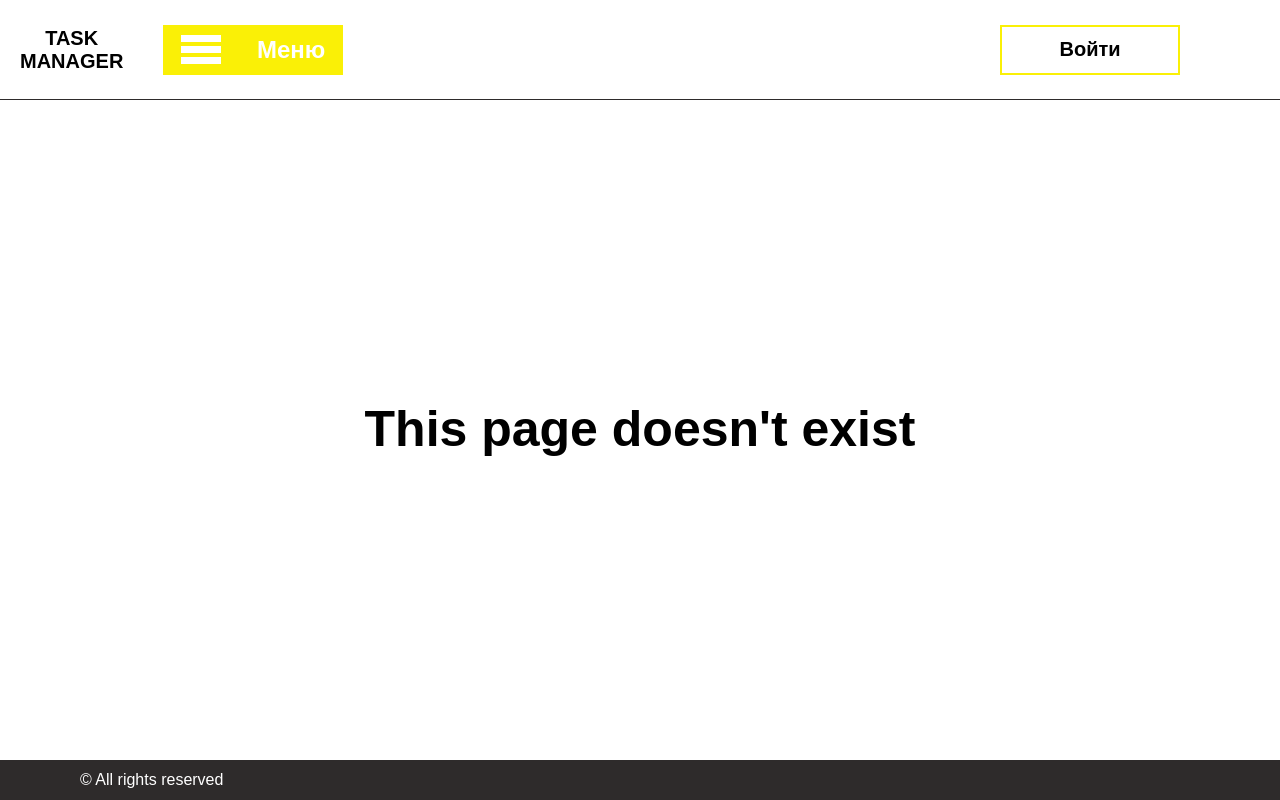
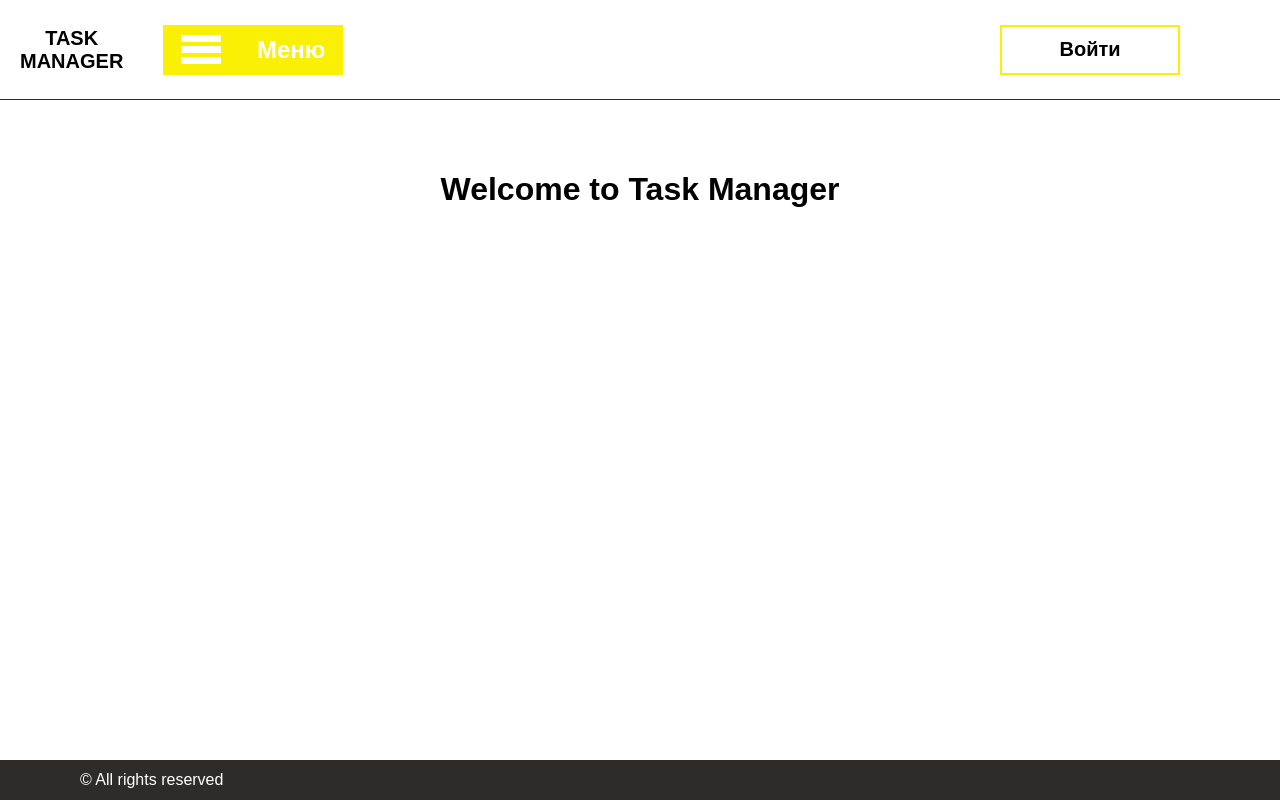
Before and after one commit to Vsevolod021/task-manager, a React (Create React App) app in the folder client/: page / in a window 1280 px wide. Built offline with nearby package versions, Linux system fonts and the light colour scheme; no server answers.

Commit message:
Organized save of authorization by page reload

```diff
--- a/client/src/App.tsx
+++ b/client/src/App.tsx
@@ -1,10 +1,14 @@
-import { Route, Routes, Link } from 'react-router-dom';
+import { useEffect } from 'react';
 
 import { Provider } from 'react-redux';
 import store from './store';
 
+import { useAppDispatch, useAppSelector } from './hooks/redux';
+
 import { CreationConditionContextProvider } from './contexts/creationCondition.context';
 import { DeskInfoContextProvider } from './contexts/deskInfo.context';
+
+import { AppRouter } from './router/AppRouter';
 
 import {
     NotFoundPage,
@@ -15,32 +19,15 @@ import {
     RegistrationPage,
     ProfilePage,
 } from './pages/index';
+import { check } from './http/userAPI';
+import { setUserName, toggleIsAuth } from './store/AuthSlice';
 
 function App() {
-    const app = () => {
-        return (
-            <>
-                <Routes>
-                    <Route path="/user/:id" element={<HomePage />} />
-                    <Route path="/user/profile" element={<ProfilePage />} />
-                    <Route path="/desks" element={<DesksPage />} />
-                    <Route path="/desk/:id" element={<DeskPage />} />
-                    <Route path="/login" element={<LoginPage />} />
-                    <Route
-                        path="/registration"
-                        element={<RegistrationPage />}
-                    />
-                    <Route path="*" element={<NotFoundPage />} />
-                </Routes>
-            </>
-        );
-    };
-
     return (
         <Provider store={store}>
             <DeskInfoContextProvider desksInfo={[]}>
                 <CreationConditionContextProvider isCreationOpened={false}>
-                    {app()}
+                    <AppRouter />
                 </CreationConditionContextProvider>
             </DeskInfoContextProvider>
         </Provider>
--- a/client/src/components/Append/Append.module.scss
+++ b/client/src/components/Append/Append.module.scss
@@ -6,6 +6,8 @@
     position: relative;
     cursor: pointer;
     transition: all ease-in-out 0.5s;
+    left: 50%;
+    transform: translateX(-50%);
 
     &:hover {
         border-color: var(--gray);
--- a/client/src/components/Arrow/Arrow.tsx
+++ b/client/src/components/Arrow/Arrow.tsx
@@ -23,6 +23,8 @@ export const Arrow: FC<ArrowProps> = ({ className }) => {
     const sighOut = () => {
         dispatch(toggleIsAuth(isAuth));
         dispatch(setUserName(''));
+
+        localStorage.clear();
     };
 
     const menuOptions = [
--- a/client/src/pages/DesksPage/DesksPage.tsx
+++ b/client/src/pages/DesksPage/DesksPage.tsx
@@ -5,6 +5,7 @@ import { DeskInfoContext } from '../../contexts/deskInfo.context';
 import { Layout } from '../../Layout/Layout';
 
 import styles from './DesksPage.module.scss';
+import { Append } from '../../components';
 
 export const DesksPage = () => {
     const { desksInfo } = useContext(DeskInfoContext);
@@ -13,6 +14,8 @@ export const DesksPage = () => {
     return (
         <Layout>
             <main className={styles.wrapper}>
+                {desksInfo.length !== 0 ? (
+                    <>
                         <h1 className={styles.title}>All desks</h1>
                         <div className={styles.desks}>
                             {desksInfo.map((d) => (
@@ -27,6 +30,13 @@ export const DesksPage = () => {
                                 </div>
                             ))}
                         </div>
+                    </>
+                ) : (
+                    <>
+                        <h1 className={styles.title}>Create your desk here</h1>
+                        <Append size="big" />
+                    </>
+                )}
             </main>
         </Layout>
     );
--- a/client/src/pages/HomePage/HomePage.tsx
+++ b/client/src/pages/HomePage/HomePage.tsx
@@ -10,8 +10,7 @@ export const HomePage = () => {
     return (
         <Layout>
             <main className={styles.wrapper}>
-                <h1 className={styles.title}>Create your desk here</h1>
-                <Append size="big" />
+                <h1>Welcome to Task Manager</h1>
             </main>
         </Layout>
     );
--- /dev/null
+++ b/client/src/router/AppRouter.tsx
@@ -0,0 +1,37 @@
+import React, { ReactNode, useEffect } from 'react';
+
+import { Navigate, Route, Routes } from 'react-router-dom';
+
+import { useAppDispatch, useAppSelector } from '../hooks/redux';
+import { NOTFOUND_ROUTE } from '../utils/consts';
+
+import { authRoutes, publicRoutes } from './routes';
+import { check } from '../http/userAPI';
+import { setUserName, setIssAuth } from '../store/AuthSlice';
+
+export const AppRouter = () => {
+    const dispatch = useAppDispatch();
+    const isAuth = useAppSelector((state) => state.Auth.isAuth);
+
+    const userName = useAppSelector((state) => state.Auth.userName);
+
+    useEffect(() => {
+        check().then((data) => {
+            dispatch(setIssAuth(true));
+            dispatch(setUserName(userName));
+        });
+    }, []);
+
+    return (
+        <Routes>
+            {isAuth &&
+                authRoutes.map(({ path, Component }) => (
+                    <Route key={path} path={path} element={<Component />} />
+                ))}
+            {publicRoutes.map(({ path, Component }) => (
+                <Route key={path} path={path} element={<Component />} />
+            ))}
+            <Route path="*" element={<Navigate to={NOTFOUND_ROUTE} />} />
+        </Routes>
+    );
+};
--- /dev/null
+++ b/client/src/router/routes.ts
@@ -0,0 +1,53 @@
+import {
+    REGISTRATION_ROUTE,
+    NOTFOUND_ROUTE,
+    PROFILE_ROUTE,
+    LOGIN_ROUTE,
+    DESK_ROUTE,
+    USER_ROUTE,
+    HOME_ROUTE,
+} from '../utils/consts';
+
+import {
+    RegistrationPage,
+    NotFoundPage,
+    ProfilePage,
+    LoginPage,
+    DesksPage,
+    DeskPage,
+    HomePage,
+} from '../pages/index';
+
+export const authRoutes = [
+    {
+        path: PROFILE_ROUTE,
+        Component: ProfilePage,
+    },
+    {
+        path: USER_ROUTE + '/:id',
+        Component: DesksPage,
+    },
+    {
+        path: DESK_ROUTE + '/:id',
+        Component: DeskPage,
+    },
+];
+
+export const publicRoutes = [
+    {
+        path: REGISTRATION_ROUTE,
+        Component: RegistrationPage,
+    },
+    {
+        path: LOGIN_ROUTE,
+        Component: LoginPage,
+    },
+    {
+        path: HOME_ROUTE,
+        Component: HomePage,
+    },
+    {
+        path: NOTFOUND_ROUTE,
+        Component: NotFoundPage,
+    },
+];
--- a/client/src/store/AuthSlice.ts
+++ b/client/src/store/AuthSlice.ts
@@ -17,12 +17,15 @@ const authSlice = createSlice({
         toggleIsAuth(state, action: PayloadAction<boolean>) {
             state.isAuth = !action.payload;
         },
+        setIssAuth(state, action: PayloadAction<boolean>) {
+            state.isAuth = action.payload;
+        },
         setUserName(state, action: PayloadAction<string>) {
             state.userName = action.payload;
         },
     },
 });
 
-export const { toggleIsAuth, setUserName } = authSlice.actions;
+export const { toggleIsAuth, setIssAuth, setUserName } = authSlice.actions;
 
 export default authSlice.reducer;
--- /dev/null
+++ b/client/src/utils/consts.ts
@@ -0,0 +1,7 @@
+export const REGISTRATION_ROUTE = '/registration';
+export const NOTFOUND_ROUTE = '/notfound';
+export const PROFILE_ROUTE = '/profile';
+export const LOGIN_ROUTE = '/login';
+export const DESK_ROUTE = '/desk';
+export const USER_ROUTE = '/user';
+export const HOME_ROUTE = '/';
```
Also changed, not shown: client/src/pages/LoginPage/LoginPage.tsx (+8 -0 lines). Lines whose indentation alone changed are shown as unchanged.
